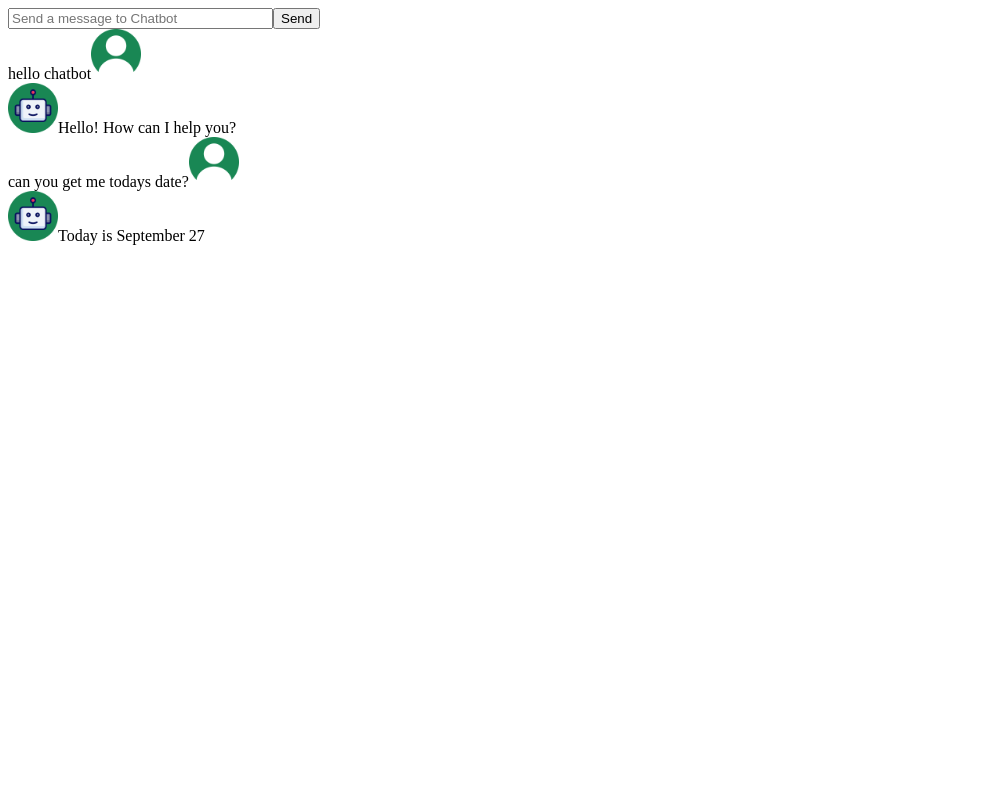
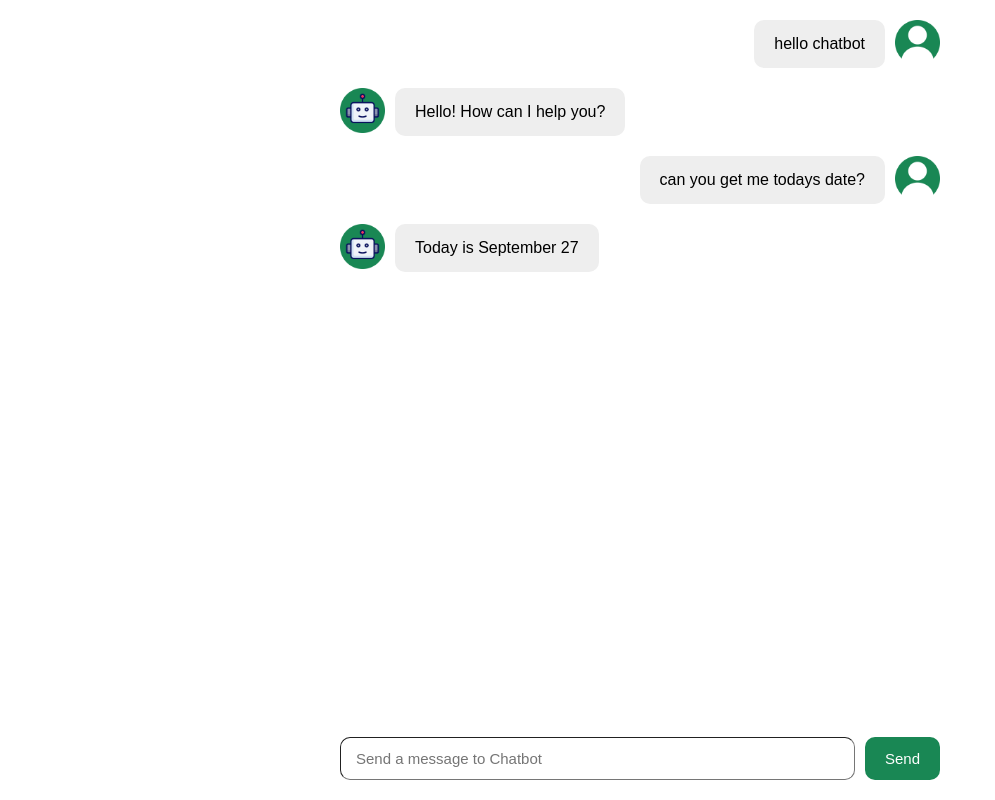
Before and after one commit to bvkube95-ship-it/chatBot, a React (Vite) app: page / in a window 1280 px wide. Shown: the whole page, without its empty margins (0-995 px from the left). Built offline with nearby package versions, Linux system fonts and the light colour scheme.

Commit message:
CSS and scroll behavior

```diff
--- /dev/null
+++ b/src/App.css
@@ -0,0 +1,72 @@
+body {
+    font-family: 'Arial';
+    margin-top: 0;
+    margin-bottom: 0;
+}
+
+.app-container {
+    max-width: 600px;
+    margin-left: auto;
+    margin-right: auto;
+
+    height: 100vh;
+    display: flex;
+    flex-direction: column;
+}
+
+.send-btn {
+    background-color: rgb(25, 135, 84);
+    color: white;
+    padding: 12px 20px;
+    border: none;
+    border-radius: 10px;
+    margin-left: 10px;
+    font-size: 15px;
+    cursor: pointer;
+}
+
+.chat-input {
+    padding: 12px 15px;
+    border-radius: 10px;
+    border-width: 1px;
+    font-size: 15px;
+    flex-grow: 1;
+}
+
+.chat-input-container {
+    display: flex;
+    margin-bottom: 20px;
+    position: relative;
+}
+
+.chat-message-user {
+    display: flex;
+    justify-content: end;
+    align-items: start;
+}
+
+.chat-message-robot {
+    display: flex;
+    align-items: start;
+}
+
+.chat-message-text {
+    background-color: rgb(238, 238, 238);
+    padding: 15px 20px;
+    border-radius: 10px;
+    margin-left: 10px;
+    margin-right: 10px;
+    margin-bottom: 20px;
+    max-width: 300px;
+}
+
+.chat-message-profile {
+    width: 45px;
+}
+
+.chat-messages-container {
+    flex-grow: 1;
+    margin-top: 20px;
+    overflow: scroll;
+    scrollbar-width: none;
+}
--- a/src/App.tsx
+++ b/src/App.tsx
@@ -1,6 +1,7 @@
-import { useState } from 'react'
+import { useEffect, useState, useRef } from 'react'
 import { Chatbot } from 'supersimpledev'
 import type { MessageBox, ChatInputProps, ChatMessagesProps } from './types'
+import './App.css'
 import user from './assets/user.png'
 import robot from './assets/robot.png'
 
@@ -37,8 +38,9 @@ function ChatInput({ chatMessages, setChatMessages }: ChatInputProps) {
   }
 
   return (
-    <>
+    <div className="chat-input-container">
       <input
+        className="chat-input"
         placeholder="Send a message to Chatbot"
         size={30}
         value={inputText}
@@ -51,24 +53,42 @@ function ChatInput({ chatMessages, setChatMessages }: ChatInputProps) {
         />
       <button
         onClick={sendMessage}
+        className="send-btn"
       >Send</button>
-    </>
+    </div>
   )
 }
 
 function ChatMessage({ message, sender }: MessageBox) {
   return (
-    <div>
-      {sender === 'robot' && <img src={robot} width={50} />}
-      {message}
-      {sender === 'user' && <img src={user} width={50} />}
+    <div className={
+        sender === 'user'
+        ? 'chat-message-user'
+        : 'chat-message-robot'
+      }>
+      {sender === 'robot' && <img src={robot} className="chat-message-profile" />}
+      <div className="chat-message-text">
+        {message}
+      </div>
+      {sender === 'user' && <img src={user} className="chat-message-profile" />}
     </div>
   )
 }
 
 function ChatMessages({ chatMessages }: ChatMessagesProps) {
+  const chatMessagesRef = useRef<HTMLDivElement>(null);
+
+  useEffect(() => {
+    const containerElem = chatMessagesRef.current
+    if (containerElem) {
+      containerElem.scrollTop = containerElem.scrollHeight
+    }
+  }, [chatMessages])
   return (
-    <>
+    <div
+      className="chat-messages-container"
+      ref={chatMessagesRef}
+    >
       {chatMessages.map(({ message, sender, id }) => (
         <ChatMessage
           message={message}
@@ -76,7 +96,7 @@ function ChatMessages({ chatMessages }: ChatMessagesProps) {
           id={id}
         />
       ))}
-    </>
+    </div>
   )
 }
 
@@ -105,15 +125,15 @@ function App() {
   ])
 
   return (
-    <>
+    <div className="app-container">
+      <ChatMessages
+        chatMessages={chatMessages}
+      />
       <ChatInput
         chatMessages={chatMessages}
         setChatMessages={setChatMessages}
       />
-      <ChatMessages
-        chatMessages={chatMessages}
-      />
-    </>
+    </div>
   )
 }
 
```
